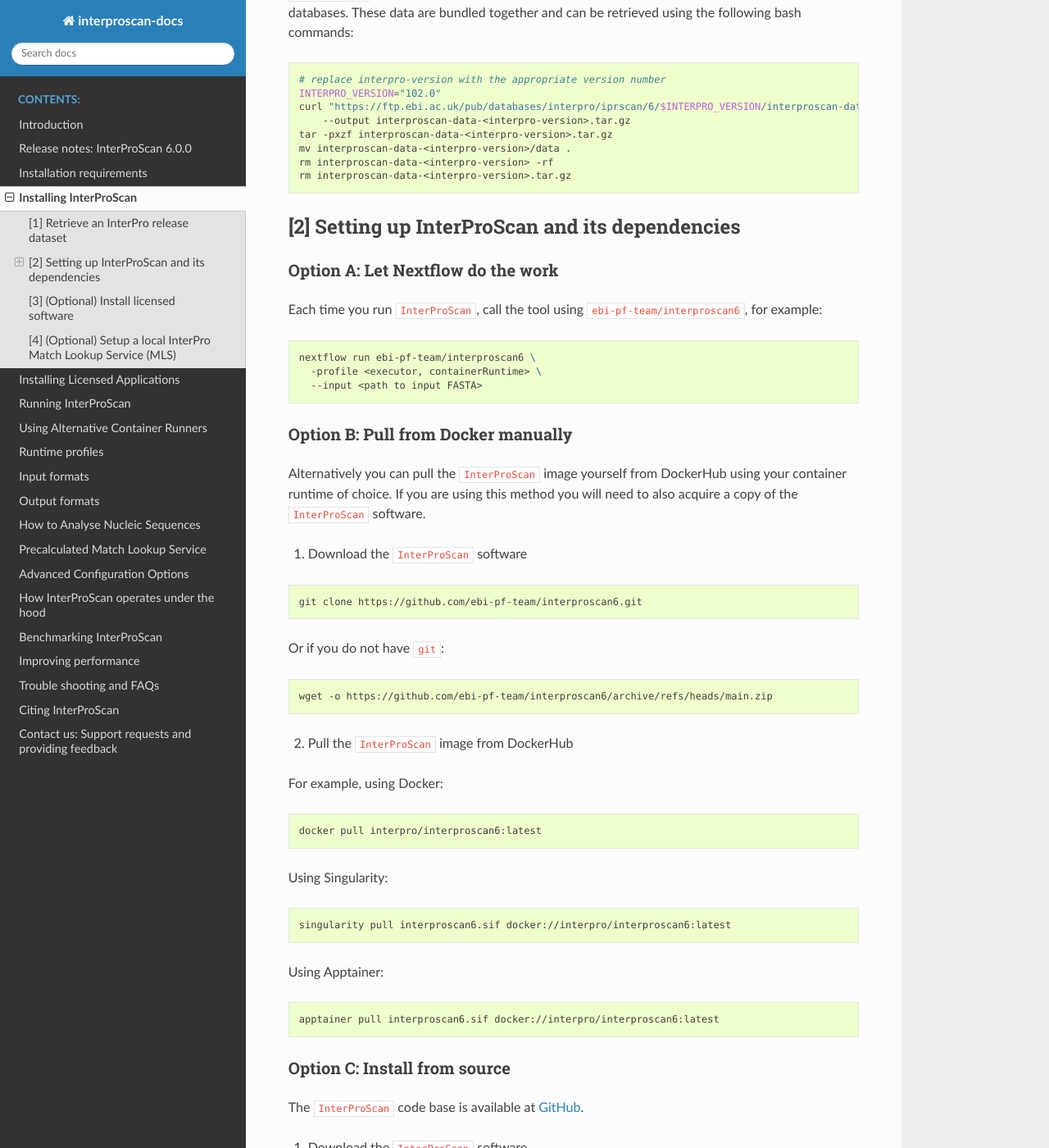
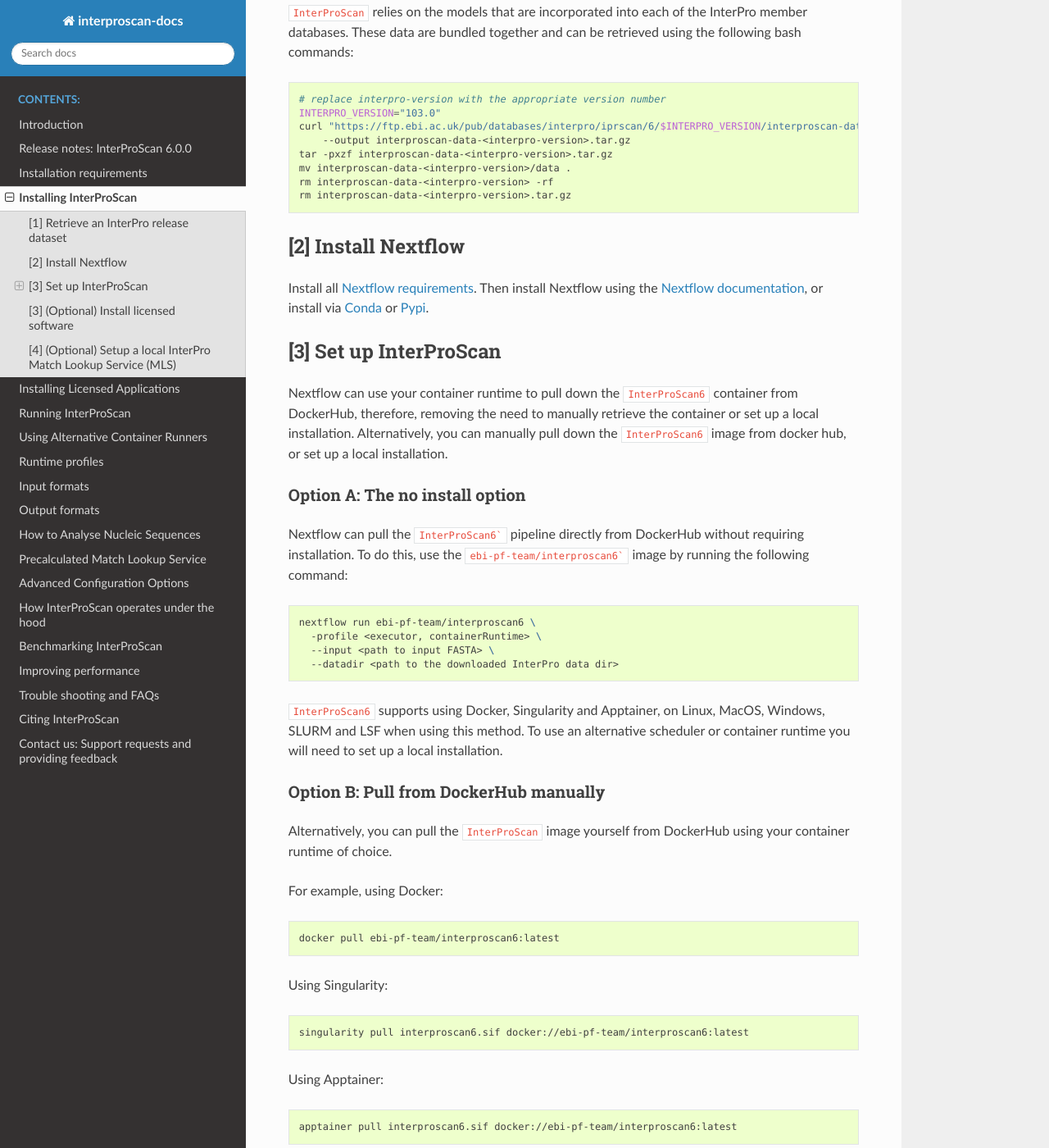
Before and after one commit to ebi-pf-team/interproscan-docs, a Sphinx documentation site: the page built from docs/HowToInstall.rst, in a window 1280 px wide and 1400 px high, scrolled down 703 px. Shown: the whole window at 82% size. Built offline with Sphinx 7.4.7 and the Read the Docs theme 3.1.0, drawn with Linux system fonts in a browser that asks for light colours; some of the changed text lies outside the part shown.

Commit message:
clarify installation method

````diff
--- a/docs/HowToInstall.rst
+++ b/docs/HowToInstall.rst
@@ -4,19 +4,20 @@
 
 Before installing ``InterProScan``, please check you system satisfies the :ref:`Installation requirements`.
 
-To install the ``InterProScan`` 6 software you need to complete the following steps:
+To install the ``InterProScan6`` software you need to complete the following steps:
 
 1. Retrieve a InterPro release data set
-2. Setting up ``InterProScan`` and its dependencies
-3. (Optional) Install licensed software (MobiDB, SignalP, DeepTMHMM and Phobius)
-4. (Optional) Setup a local InterPro Match Lookup Service (MLS)
+2. Install Nextflow and a container runtime
+3. Set up ``InterProScan``
+4. (Optional) Install licensed software (SignalP, DeepTMHMM and Phobius)
+5. (Optional) Setup a local InterPro Match Lookup Service (MLS)
 
 If the installation is unsuccessful please check the `FAQs <FAQ.html>`_, raise an issue at our
 `GitHub repository <https://github.com/ebi-pf-team/interproscan6/issues>`_, or
 `raise a ticket <https://www.ebi.ac.uk/about/contact/support/interpro>`_ via InterPro.
 
 .. IMPORTANT::
-    Due to licensing ``MobiDB``, ``Phobius``, ``SignalP``, and ``DeepTMHMM`` member database analyses
+    Due to licensing ``Phobius``, ``SignalP``, and ``DeepTMHMM`` member database analyses
     are deactivated in ``InterProScan``. To activate these analyses you will need to obtain
     the relevant licenses and files from the respective providers. Please see the
     `"Installing licsensed members" documentation <InstallingLicensedApps.html>`_ for more information.
@@ -32,7 +33,7 @@
 .. code-block:: bash
 
     # replace interpro-version with the appropriate version number
-    INTERPRO_VERSION="102.0"
+    INTERPRO_VERSION="103.0"
     curl "https://ftp.ebi.ac.uk/pub/databases/interpro/iprscan/6/$INTERPRO_VERSION/interproscan-data-$INTERPRO_VERSION.tar.gz" \
         --output interproscan-data-<interpro-version>.tar.gz
     tar -pxzf interproscan-data-<interpro-version>.tar.gz
@@ -40,60 +41,69 @@
     rm interproscan-data-<interpro-version> -rf
     rm interproscan-data-<interpro-version>.tar.gz
 
+[2] Install Nextflow
+~~~~~~~~~~~~~~~~~~~~
 
-[2] Setting up InterProScan and its dependencies
-~~~~~~~~~~~~~~~~~~~~~~~~~~~~~~~~~~~~~~~~~~~~~~~~~~~~
+Install all `Nextflow requirements <https://www.nextflow.io/docs/latest/install.html#requirements>`__.
+Then install Nextflow using the `Nextflow documentation <https://www.nextflow.io/docs/latest/install.html>`__,
+or install via `Conda <https://anaconda.org/bioconda/nextflow>`__ or `Pypi <https://pypi.org/project/nextflow/>`__.
 
-Option A: Let Nextflow do the work
-----------------------------------
+[3] Set up InterProScan
+~~~~~~~~~~~~~~~~~~~~~~~
 
-Each time you run ``InterProScan``, call the tool using ``ebi-pf-team/interproscan6``, for example:
+Nextflow can use your container runtime to pull down the ``InterProScan6`` container
+from DockerHub, therefore, removing the need to manually retrieve the container or set up a local installation.
+Alternatively, you can manually pull down the ``InterProScan6`` image from docker hub, or set up a local installation.
+
+Option A: The no install option
+-------------------------------
+
+Nextflow can pull the ``InterProScan6``` pipeline directly from DockerHub without requiring installation.
+To do this, use the ``ebi-pf-team/interproscan6``` image by running the following command:
 
 .. code-block:: bash
 
     nextflow run ebi-pf-team/interproscan6 \
       -profile <executor, containerRuntime> \
-      --input <path to input FASTA>
+      --input <path to input FASTA> \
+      --datadir <path to the downloaded InterPro data dir>
 
+``InterProScan6`` supports using Docker, Singularity and Apptainer, on Linux, MacOS, Windows,
+SLURM and LSF when using this method. To use an alternative scheduler or container runtime you will need
+to set up a local installation.
 
-Option B: Pull from Docker manually
------------------------------------
+Option B: Pull from DockerHub manually
+--------------------------------------
 
-Alternatively you can pull the ``InterProScan`` image yourself from DockerHub using your container
-runtime of choice. If you are using this method you will need to also acquire a copy of the
-``InterProScan`` software.
-
-1. Download the ``InterProScan`` software
-
-.. code-block:: bash
-
-    git clone https://github.com/ebi-pf-team/interproscan6.git
-
-Or if you do not have ``git``:
-
-.. code-block:: bash
-
-    wget -o https://github.com/ebi-pf-team/interproscan6/archive/refs/heads/main.zip
-
-2. Pull the ``InterProScan`` image from DockerHub
+Alternatively, you can pull the ``InterProScan`` image yourself from DockerHub using your container
+runtime of choice.
 
 For example, using Docker:
 
 .. code-block:: bash
 
-    docker pull interpro/interproscan6:latest
+    docker pull ebi-pf-team/interproscan6:latest
 
 Using Singularity:
 
 .. code-block:: bash
 
-    singularity pull interproscan6.sif docker://interpro/interproscan6:latest
+    singularity pull interproscan6.sif docker://ebi-pf-team/interproscan6:latest
 
 Using Apptainer:
 
 .. code-block:: bash
 
-    apptainer pull interproscan6.sif docker://interpro/interproscan6:latest
+    apptainer pull interproscan6.sif docker://ebi-pf-team/interproscan6:latest
+
+If you run ``InterProScan6`` using Singularity or Apptainer and do not want to set up local installation of ``InterProScan6``,
+please ensure the ``interproscan6.sif`` container images are in your current working directory (because this
+is where ``InterProScan6`` looks for these files by default).
+
+To use local container images with alternative names, or which are not in the current working directory, please set up
+a local installation of ``InterProScan6``, and update the container image path in the corresponding
+(``<container>.conf``) file in ``utilities/profiles``. You can find more information on this in
+the :ref:`Using Alternative Container Runners` documentation.
 
 Option C: Install from source
 -----------------------------
@@ -113,7 +123,9 @@
 
     wget -o https://github.com/ebi-pf-team/interproscan6/archive/refs/heads/main.zip
 
-2. Build the docker image (which automatically installs all dependencies)
+2. Pull down the docker image or build the docker image.
+
+To build the docker image (which automatically installs all dependencies)
 
 .. code-block:: bash
 
@@ -123,16 +135,9 @@
 
 .. code-block:: bash
 
-    $ nextflow run interproscan.nf --help
-    # or...
-    $ nextflow run interproscan.nf --version
+    $ nextflow run main.nf --help
 
-Using an alternative container runtime
---------------------------------------
-
-``InterProScan`` was designed to be built and containerised using Docker. At the moment,
-``InterProScan`` also supports using Singularity and Apptainer. You can find more information
-on this in the :ref:`Using Alternative Container Runners` documentation.
+You can find more information on this in the :ref:`Using Alternative Container Runners` documentation.
 
 [3] (Optional) Install licensed software
 ~~~~~~~~~~~~~~~~~~~~~~~~~~~~~~~~~~~~~~~~
````
